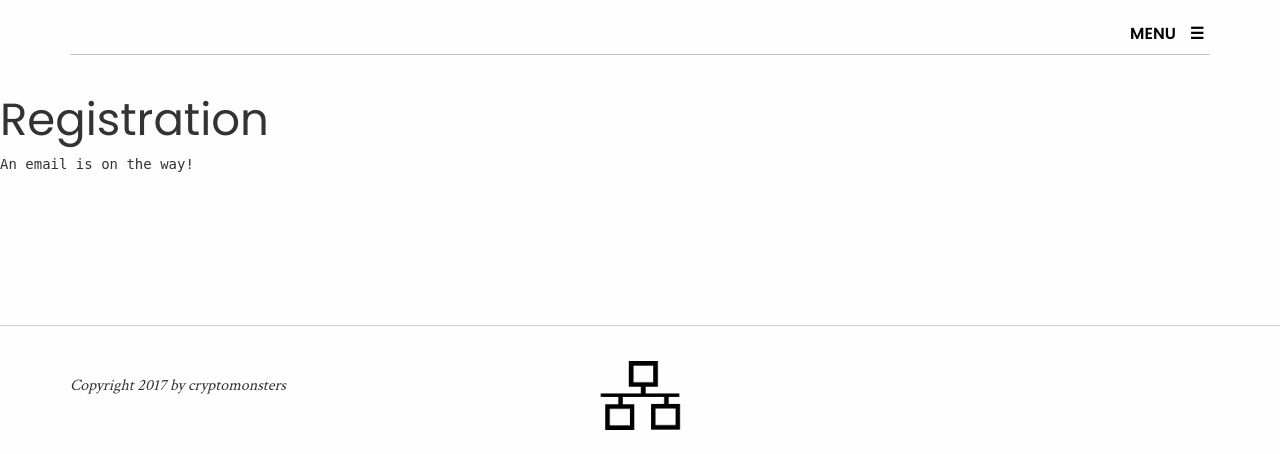
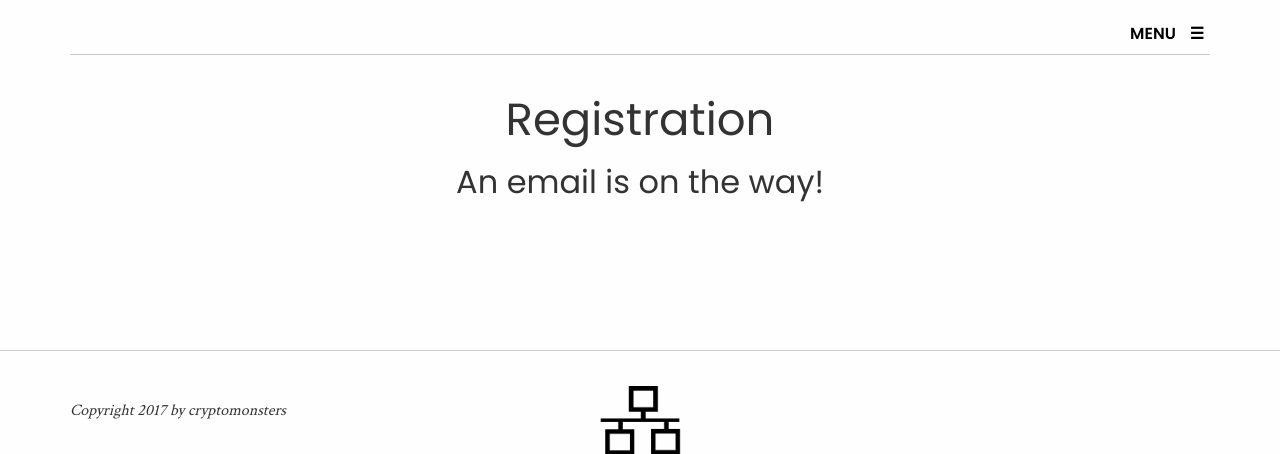
Before and after one commit to kryptokardz/cryptocards, a Django app: template cryptomonsters/cryptomonsters/templates/registration/registration_complete.html in a window 1280 px wide. Shown: the top 454 px of the page. Run offline with Django 3.2, Linux system fonts and the light colour scheme; the template is opened without the code that fills it, so the values that code supplies are empty; some libraries are stand-ins or nearby versions.

Commit message:
added ogre and changed registration css

```diff
--- a/cryptomonsters/cryptomonsters/templates/registration/activation_complete.html
+++ b/cryptomonsters/cryptomonsters/templates/registration/activation_complete.html
@@ -3,7 +3,7 @@
 {% block title %}Hooray!{% endblock %}
 
 {% block content %}
-  <h2>Congratulations!!</h2>
+  <h2 style='text-align: center;'>Congratulations!!</h2>
 
-  <h3>Thank you! You are activated! This means you are an active user of this site. Have fun mining monsters!.</h3>
+  <h3 style='text-align: center;'>Thank you! You are activated! This means you are an active user of this site. Have fun mining monsters!.</h3>
 {% endblock %}
--- a/cryptomonsters/cryptomonsters/templates/registration/registration_complete.html
+++ b/cryptomonsters/cryptomonsters/templates/registration/registration_complete.html
@@ -3,7 +3,7 @@
 {% block title %}Registered{% endblock %}
 
 {% block content %}
-  <h2>Registration</h2>
+  <h2 style='text-align: center;'>Registration</h2>
 
-  <p>An email is on the way!</p>
+  <h3 style='text-align: center;'>An email is on the way!</h3>
 {% endblock %}
--- a/cryptomonsters/mining/scripts/blockchain.py
+++ b/cryptomonsters/mining/scripts/blockchain.py
@@ -178,6 +178,7 @@ def create_monster(user):
         'Barbarian': 'img/c_mon8.png',
         'Minotaur': 'img/c_mon9.png',
         'Goblin': 'img/c_mon10.png',
+        'Ogre': 'img/c_mon11/png',
     }
     monster = Monster()
     backstory = {
--- a/cryptomonsters/monsters/models.py
+++ b/cryptomonsters/monsters/models.py
@@ -35,6 +35,7 @@ def random_type():
         ('Barbarian'),
         ('Minotaur'),
         ('Goblin'),
+        ('Ogre'),
     )
     return choice(types)
 
```
Also changed, not shown: .travis.yml, cryptomonsters/cryptomonsters/static/img/c_mon11.png (added).
